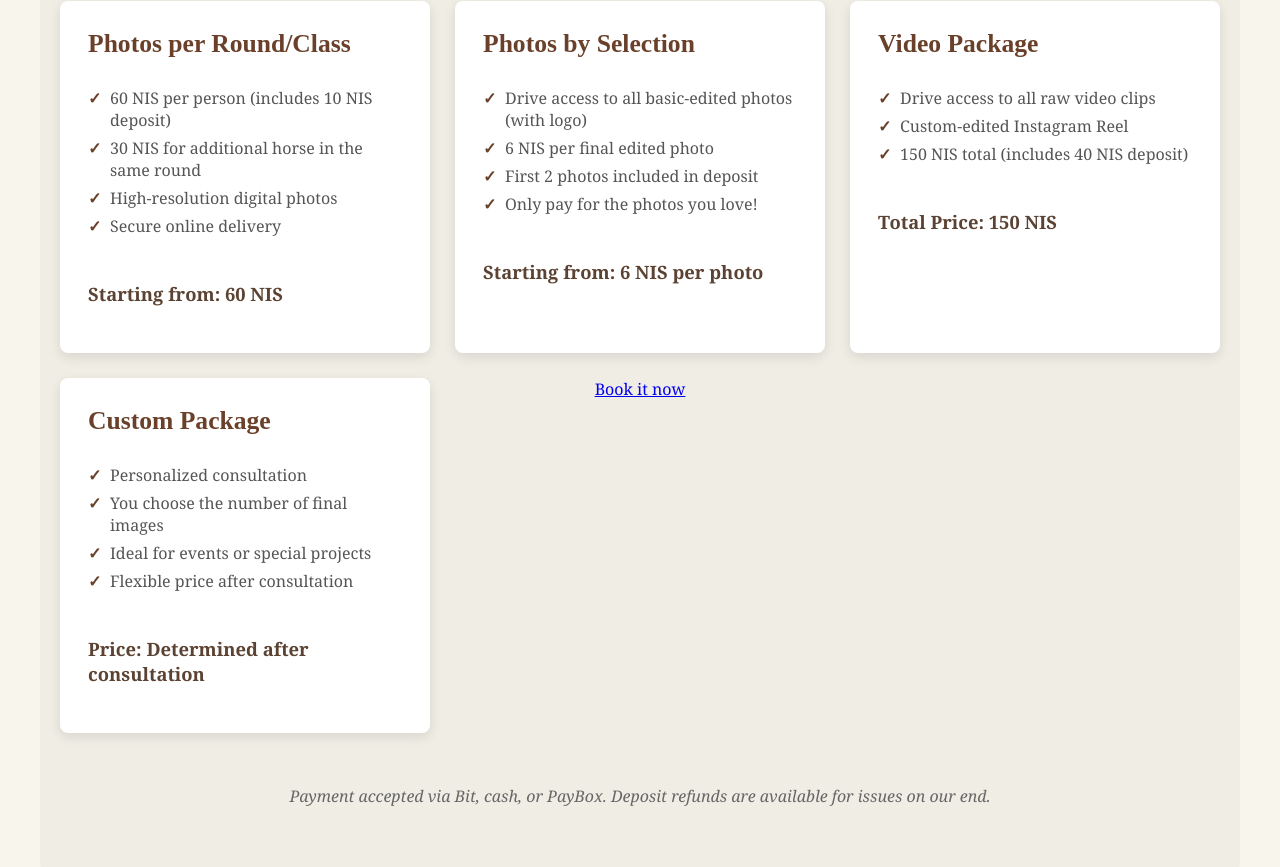
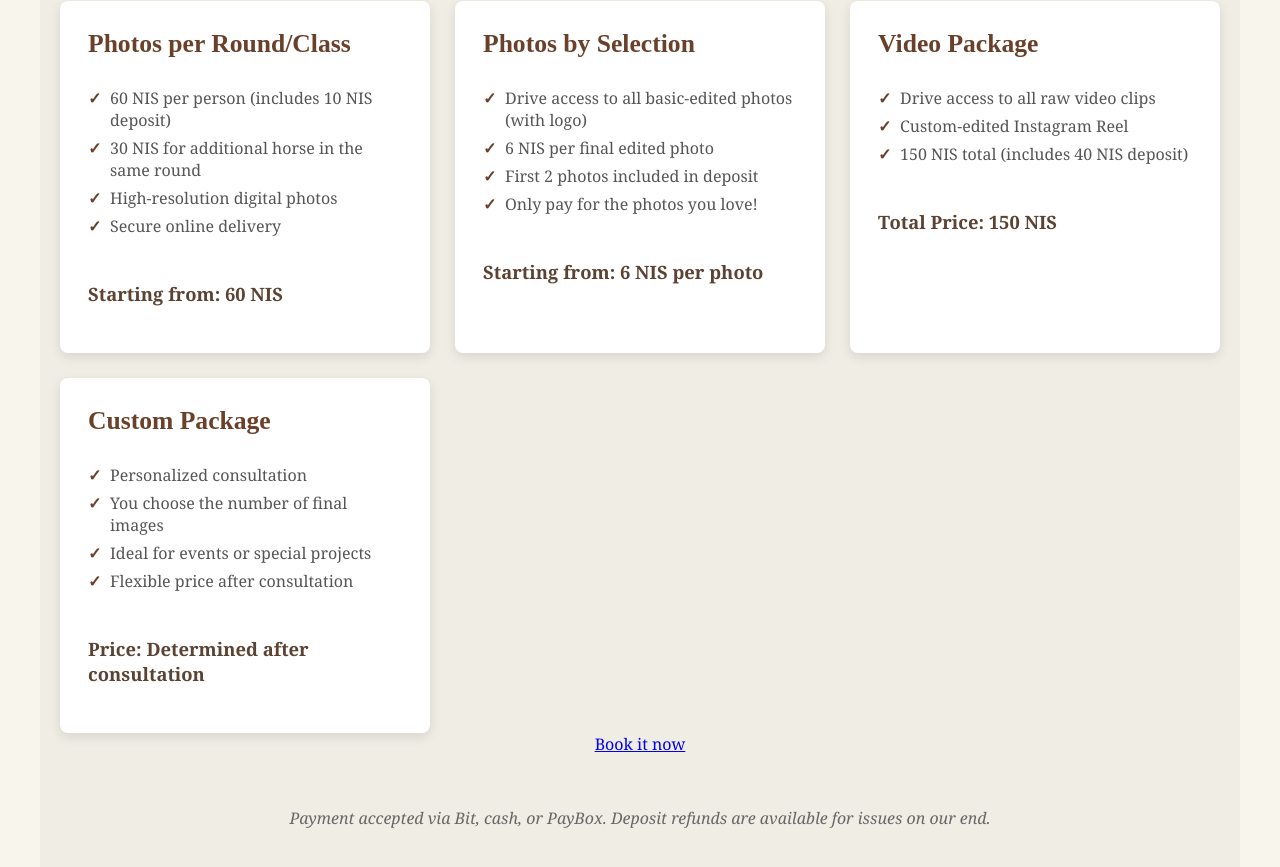
Before and after one commit to XDitamar/lensdance, a React (Create React App) app: page / in a window 1280 px wide. Shown: the part 1855-2722 px from the top of the page. Built offline with nearby package versions, Linux system fonts and the light colour scheme; no server answers.

Commit message:
Update HomePage.jsx

```diff
--- a/src/pages/HomePage.jsx
+++ b/src/pages/HomePage.jsx
@@ -1,5 +1,6 @@
 import React from "react";
 import { Link } from "react-router-dom";
+import vid from "../vid/vid.mp4";
 
 export default function HomePage() {
   return (
@@ -7,7 +8,7 @@ export default function HomePage() {
       {/* Hero */}
       <div className="hero-video-container">
         <video autoPlay loop muted playsInline className="hero-video">
-          <source src="/Video/vid.mp4" type="video/mp4" />
+          <source src={vid} type="video/mp4" />
           Your browser does not support the video tag.
         </video>
         <div className="video-overlay" />
@@ -18,7 +19,9 @@ export default function HomePage() {
             reflects the unique beauty, power, and gentle spirit of every horse.
             Let's create stunning visual stories together.
           </p>
-          <Link to="/gallery" className="cta-button">View My Portfolio</Link>
+          <Link to="/gallery" className="cta-button">
+            View My Portfolio
+          </Link>
         </div>
       </div>
 
@@ -45,7 +48,9 @@ export default function HomePage() {
       {/* Disciplines */}
       <div className="container">
         <h2 className="section-title">My Photographic Disciplines</h2>
-        <p>Specializing in capturing the unique essence of horses across various equestrian disciplines.</p>
+        <p>
+          Specializing in capturing the unique essence of horses across various equestrian disciplines.
+        </p>
         <div className="services-grid">
           <div className="service-card">
             <h3>Western Riding</h3>
@@ -63,7 +68,14 @@ export default function HomePage() {
       </div>
 
       {/* Pricing */}
-      <div className="container" style={{ backgroundColor: "#f0ede5", borderRadius: "10px", padding: "50px 20px" }}>
+      <div
+        className="container"
+        style={{
+          backgroundColor: "#f0ede5",
+          borderRadius: "10px",
+          padding: "50px 20px",
+        }}
+      >
         <h2 className="section-title">Pricing & Packages</h2>
         <p>These are starting ranges; a custom quote is provided after consultation.</p>
 
@@ -110,8 +122,11 @@ export default function HomePage() {
             </ul>
             <p className="price-range-text">Price: Determined after consultation</p>
           </div>
+        </div> {/* end pricing-grid */}
 
-          <Link to="/contact" className="contact-cta">Book it now</Link>
+        {/* Book button outside grid */}
+        <div className="book-btn-container">
+          <Link to="/contact" className="book">Book it now</Link>
         </div>
 
         <p style={{ marginTop: 30, fontStyle: "italic", color: "#666" }}>
```
